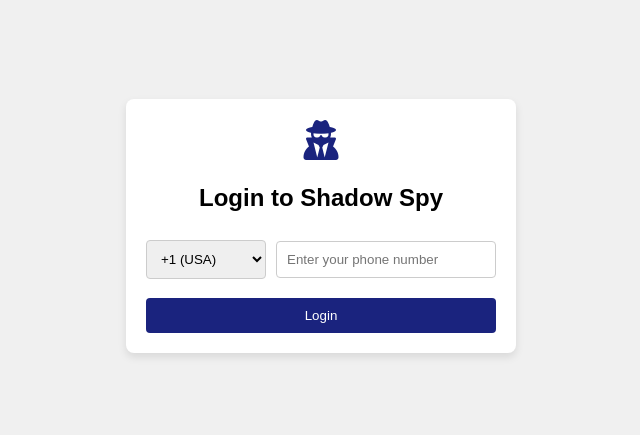
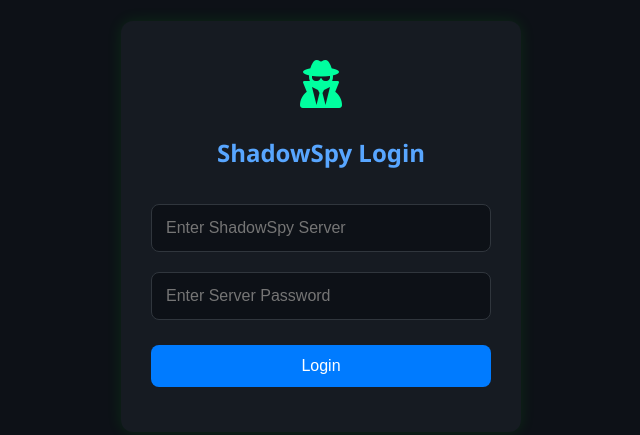
Before and after one commit to hireahitman/login, a plain HTML site: page index.html in a window 1280 px wide. Shown: the part 174-609 px from the top of the page, without its empty margins (319-959 px from the left). Drawn offline with Linux system fonts and the light colour scheme.

Commit message:
Update index.html

```diff
--- a/index.html
+++ b/index.html
@@ -1,206 +1,136 @@
 <!DOCTYPE html>
 <html lang="en">
 <head>
-    <meta charset="UTF-8">
-    <meta name="viewport" content="width=device-width, initial-scale=1.0">
-    <title>Login - Shadow Spy</title>
-    <link href="https://cdnjs.cloudflare.com/ajax/libs/font-awesome/6.0.0-beta3/css/all.min.css" rel="stylesheet"> <!-- Font Awesome CDN -->
+  <meta charset="UTF-8" />
+  <meta name="viewport" content="width=device-width, initial-scale=1.0"/>
+  <title>Login To ShadowSpy Server</title>
+  <link rel="stylesheet" href="https://cdnjs.cloudflare.com/ajax/libs/font-awesome/6.5.0/css/all.min.css" integrity="sha512-RXf+QSDCUQs6Bqj5xM5iXN1xwF1SshFv/2eWZJxQrVPhS4CZCzgWIK+vFfqYa9DlrxFGIj9R+Q3aDQXr0+bvEg==" crossorigin="anonymous" referrerpolicy="no-referrer" />
   <style>
-        /* General body styling */
+    * {
+      box-sizing: border-box;
+    }
+
     body {
-            font-family: Arial, sans-serif;
+      margin: 0;
+      font-family: 'Segoe UI', Tahoma, Geneva, Verdana, sans-serif;
+      background-color: #0d1117;
+      color: #c9d1d9;
       display: flex;
       justify-content: center;
       align-items: center;
       height: 100vh;
-            background-color: #f0f0f0;
-            margin: 0;
     }
 
-        /* Login container styling */
     .login-container {
-            background-color: #fff;
-            padding: 20px;
-            border-radius: 8px;
-            box-shadow: 0 4px 8px rgba(0, 0, 0, 0.1);
-            width: 350px;
-            text-align: center;
-            /* Added maximum width to ensure responsiveness */
-            max-width: 100%;
+      background-color: #161b22;
+      padding: 30px;
+      border-radius: 12px;
+      box-shadow: 0 0 15px rgba(0, 255, 0, 0.1);
+      width: 100%;
+      max-width: 400px;
     }
 
-        /* Logo icon styling */
-        .logo {
-            font-size: 40px;
-            color: #1a237e;
+    .icon {
+      text-align: center;
+      font-size: 3rem;
+      color: #00ff9f;
       margin-bottom: 20px;
     }
 
-        /* Input fields styling */
-        .input-field {
-            width: 100%;
-            padding: 10px;
-            margin: 10px 0;
-            border: 1px solid #ccc;
-            border-radius: 4px;
+    h2 {
+      text-align: center;
+      margin-bottom: 25px;
+      font-size: 1.5rem;
+      color: #58a6ff;
     }
 
-        /* Login button styling */
-        .login-button {
-            background-color: #1a237e;
-            color: white;
-            padding: 10px;
+    input {
       width: 100%;
-            border: none;
-            border-radius: 4px;
-            cursor: pointer;
+      padding: 14px;
+      margin: 10px 0;
+      border: 1px solid #30363d;
+      background-color: #0d1117;
+      color: #c9d1d9;
+      border-radius: 8px;
+      font-size: 1rem;
     }
 
-        .login-button:hover {
-            background-color: #0d1b6c;
+    button {
+      width: 100%;
+      padding: 12px;
+      margin-top: 15px;
+      background-color: #007bff;
+      border: none;
+      border-radius: 8px;
+      font-size: 1rem;
+      color: white;
+      cursor: pointer;
+      transition: background-color 0.3s ease;
     }
 
-        /* Error message styling */
-        .error-message {
-            color: red;
-            font-size: 14px;
-            display: none;
+    button:hover {
+      background-color: #0056b3;
     }
 
-        /* Country code select dropdown styling */
-        .country-code-select {
-            padding: 10px;
-            width: 120px;
-            border: 1px solid #ccc;
-            border-radius: 4px;
-            margin-right: 10px;
+    .message {
+      margin-top: 15px;
+      text-align: center;
+      font-weight: bold;
+      font-size: 0.95rem;
     }
 
-        /* Phone number input container with flexbox */
-        .phone-input-container {
-            display: flex;
-            justify-content: center;
-            align-items: center;
-            margin-bottom: 10px;
+    .loader {
+      border: 4px solid #1f1f1f;
+      border-top: 4px solid #00ff9f;
+      border-radius: 50%;
+      width: 30px;
+      height: 30px;
+      animation: spin 1s linear infinite;
+      display: inline-block;
+      margin-top: 10px;
     }
 
-        /* Media queries for mobile responsiveness */
-        @media (max-width: 768px) {
-            .login-container {
-                width: 90%; /* Make the container take up more width on smaller screens */
+    @keyframes spin {
+      0% { transform: rotate(0deg); }
+      100% { transform: rotate(360deg); }
     }
 
-            .logo {
-                font-size: 30px; /* Smaller logo size on mobile */
-            }
-
-            .country-code-select {
-                width: 100px; /* Adjust width of the country code select on smaller screens */
-            }
-
-            .input-field {
-                padding: 12px; /* Increase padding for better touch input on mobile */
-            }
-
-            .login-button {
-                padding: 12px; /* Increase padding for better touch input on mobile */
-            }
-        }
-
-        /* Extra small screen (mobile-first) responsiveness */
     @media (max-width: 480px) {
       .login-container {
-                width: 90%; /* Ensure the container takes up most of the screen */
-                padding: 15px; /* Adjust padding for smaller screens */
-            }
-
-            .logo {
-                font-size: 28px; /* Adjust logo size even further for small screens */
-            }
-
-            .country-code-select {
-                width: 80px; /* Adjust country code select for smaller screens */
-            }
-
-            .phone-input-container {
-                flex-direction: column; /* Stack the country code and input field vertically on small screens */
-                align-items: flex-start;
-            }
-
-            .country-code-select,
-            .input-field {
-                width: 100%; /* Make both inputs take up the full width on small screens */
-                margin-bottom: 10px; /* Space out the input fields */
-            }
-
-            .login-button {
-                padding: 14px; /* Make the login button easier to press on mobile */
+        margin: 0 15px;
       }
     }
   </style>
 </head>
 <body>
-
   <div class="login-container">
-    <!-- Font Awesome Icon as Logo -->
-    <div class="logo">
-        <i class="fa-solid fa-user-secret"></i> <!-- Shadow Spy Icon -->
+    <div class="icon">
+      <i class="fa-solid fa-user-secret"></i>
     </div>
-
-    <h2>Login to Shadow Spy</h2>
-
-    <div class="phone-input-container">
-        <select id="country-code" class="country-code-select">
-            <!-- Country codes for all countries -->
-            <option value="+1">+1 (USA)</option>
-            <option value="+44">+44 (UK)</option>
-            <option value="+91">+91 (India)</option>
-            <option value="+61">+61 (Australia)</option>
-            <option value="+33">+33 (France)</option>
-            <option value="+49">+49 (Germany)</option>
-            <option value="+81">+81 (Japan)</option>
-            <option value="+55">+55 (Brazil)</option>
-            <option value="+34">+34 (Spain)</option>
-            <option value="+39">+39 (Italy)</option>
-            <option value="+7">+7 (Russia)</option>
-            <option value="+52">+52 (Mexico)</option>
-            <option value="+86">+86 (China)</option>
-            <option value="+27">+27 (South Africa)</option>
-            <option value="+31">+31 (Netherlands)</option>
-            <option value="+44">+44 (Ireland)</option>
-            <option value="+34">+34 (Portugal)</option>
-            <option value="+82">+82 (South Korea)</option>
-            <option value="+66">+66 (Thailand)</option>
-            <option value="+90">+90 (Turkey)</option>
-            <option value="+971">+971 (UAE)</option>
-            <!-- Add more countries here as needed -->
-        </select>
-        <input type="text" id="phone-number" class="input-field" placeholder="Enter your phone number" maxlength="15" />
-    </div>
-
-    <button class="login-button" onclick="validatePhoneNumber()">Login</button>
-    <p id="error-message" class="error-message">Please enter a valid phone number.</p>
+    <h2>ShadowSpy Login</h2>
+    <input type="text" id="server" placeholder="Enter ShadowSpy Server" />
+    <input type="password" id="password" placeholder="Enter Server Password" />
+    <button onclick="validateLogin()">Login</button>
+    <div id="message" class="message"></div>
   </div>
 
   <script>
-    function validatePhoneNumber() {
-        var countryCode = document.getElementById('country-code').value;
-        var phoneNumber = document.getElementById('phone-number').value;
-        var errorMessage = document.getElementById('error-message');
+    function validateLogin() {
+      const server = document.getElementById("server").value.trim();
+      const password = document.getElementById("password").value.trim();
+      const message = document.getElementById("message");
 
-        // Check if phone number is entered and is a valid format
-        var phonePattern = /^[+]?[0-9]{10,15}$/;
+      message.innerHTML = "";
 
-        if (phoneNumber === "" || !phonePattern.test(phoneNumber)) {
-            errorMessage.style.display = 'block';
+      if (server === "dc7.shadowspy.ca" && password === "$75277$") {
+        message.innerHTML = `
+          <span style="color:#00ff00;">Connecting Securely To ShadowSpy App Server</span>
+          <div class="loader"></div>
+        `;
       } else {
-            errorMessage.style.display = 'none';
-            alert('Phone number entered: ' + countryCode + phoneNumber);
-            // Here you can redirect to the next page or proceed with login
-            // window.location.href = "dashboard.html"; // Example redirect
+        message.innerHTML = `<span style="color:#ff4d4d;">Invalid access codes. Try again.</span>`;
       }
     }
   </script>
-
 </body>
 </html>
```
Lines whose indentation alone changed are shown as unchanged.
